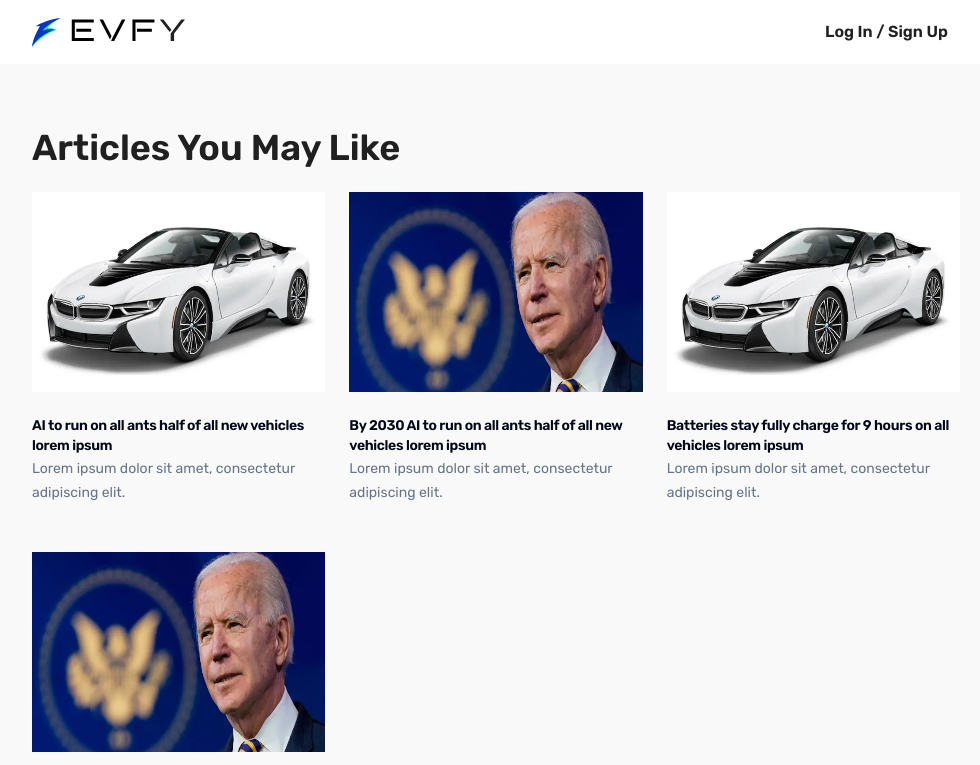
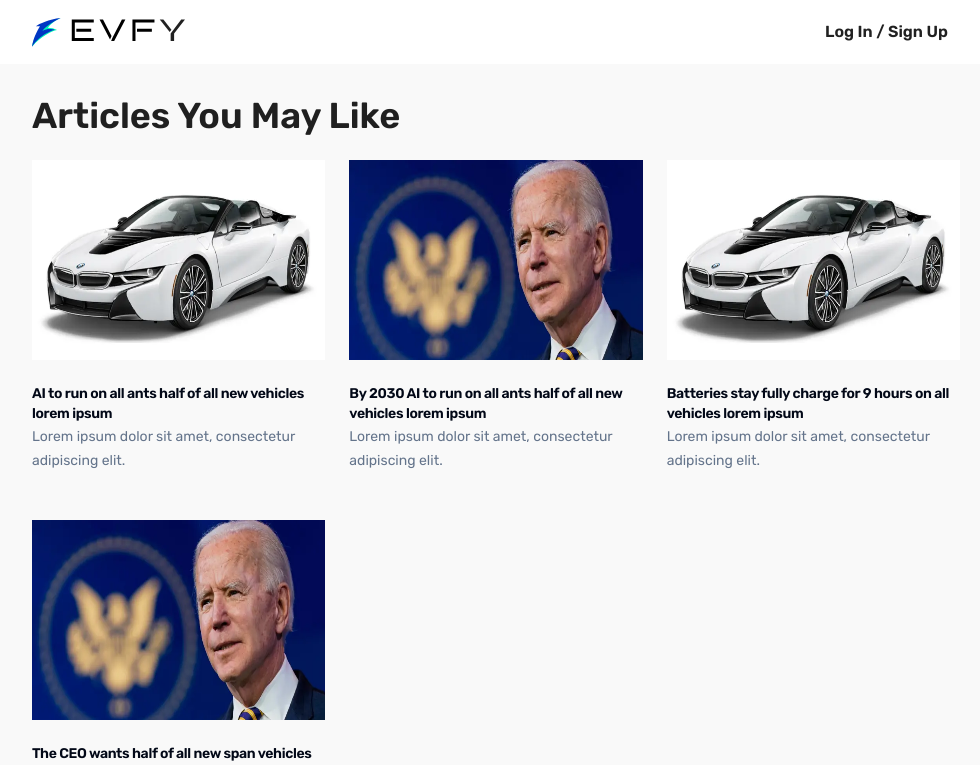
Before and after one commit to clarencepenz/ai-news, a Next.js app: page /news in a window 1280 px wide. Shown: the top 765 px of the page, without its empty margins (144-1124 px from the left). Built offline with nearby package versions, Linux system fonts and the light colour scheme.

Commit message:
chore: clean up

```diff
--- a/app/components/home-page.tsx
+++ b/app/components/home-page.tsx
@@ -18,7 +18,7 @@ function HomePage() {
             Explore
           </Button>
         </Link>
-        <Link href="/news">
+        <Link href="/news" className="hidden md:block">
           <Button variant="secondary" size="medium">
             View More
           </Button>
--- a/app/news/components/other-articles.tsx
+++ b/app/news/components/other-articles.tsx
@@ -5,7 +5,7 @@ import articlesData from "@/constants/article";
 
 function OtherArticles() {
   return (
-    <section id="articles-you-may-like" className="bg-evfy-neutral-200 py-32 ">
+    <section id="articles-you-may-like" className="bg-evfy-neutral-200 py-24">
       <div className="container-screen">
         <h3 className="text-3xl md:text-4xl text-evfy-neutral-600 font-semibold">
           Articles You May Like
--- a/app/not-found.tsx
+++ b/app/not-found.tsx
@@ -1,3 +1,5 @@
+import React from "react";
+
 export default function Custom404() {
   return (
     <div className="container-screen h-screen flex justify-center items-center">
--- a/app/page.tsx
+++ b/app/page.tsx
@@ -1,4 +1,5 @@
 import React from "react";
+
 import OtherArticles from "./news/components/other-articles";
 import HomePage from "./components/home-page";
 
--- a/components/common/ArticleCard.tsx
+++ b/components/common/ArticleCard.tsx
@@ -1,4 +1,4 @@
-import * as React from "react";
+import React from "react";
 
 import Image from "next/image";
 import PREVIEW_IMAGE from "@/utils/image";
--- a/components/common/Badge.tsx
+++ b/components/common/Badge.tsx
@@ -1,4 +1,5 @@
 import React from "react";
+
 import cn from "@/lib/utils";
 
 type props = {
--- a/components/common/Button.tsx
+++ b/components/common/Button.tsx
@@ -1,4 +1,5 @@
 import React from "react";
+
 import cn from "@/lib/utils";
 
 type ButtonVariant = "primary" | "secondary";
--- a/components/common/Footer.tsx
+++ b/components/common/Footer.tsx
@@ -1,4 +1,5 @@
 import React from "react";
+
 import Link from "next/link";
 import { LOGO } from "@/svg";
 import footerMenu from "@/constants/footer";
--- a/components/common/Header.tsx
+++ b/components/common/Header.tsx
@@ -1,4 +1,5 @@
 import React from "react";
+
 import Navbar from "./Navbar";
 
 function Header() {
--- a/components/common/Navbar.tsx
+++ b/components/common/Navbar.tsx
@@ -1,6 +1,7 @@
 "use client";
 
 import React from "react";
+
 import Link from "next/link";
 import { useMedia } from "react-use";
 import { MenuIcon, XIcon } from "lucide-react";
--- a/components/common/RelatedArticleCard.tsx
+++ b/components/common/RelatedArticleCard.tsx
@@ -1,4 +1,4 @@
-import * as React from "react";
+import React from "react";
 
 import Image from "next/image";
 import Link from "next/link";
--- a/components/common/Separator.tsx
+++ b/components/common/Separator.tsx
@@ -1,4 +1,5 @@
 import React from "react";
+
 import cn from "@/lib/utils";
 
 type props = {
```
